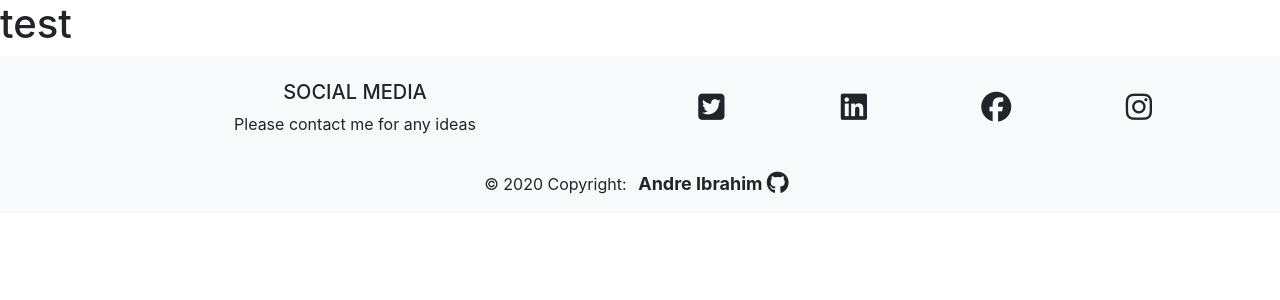
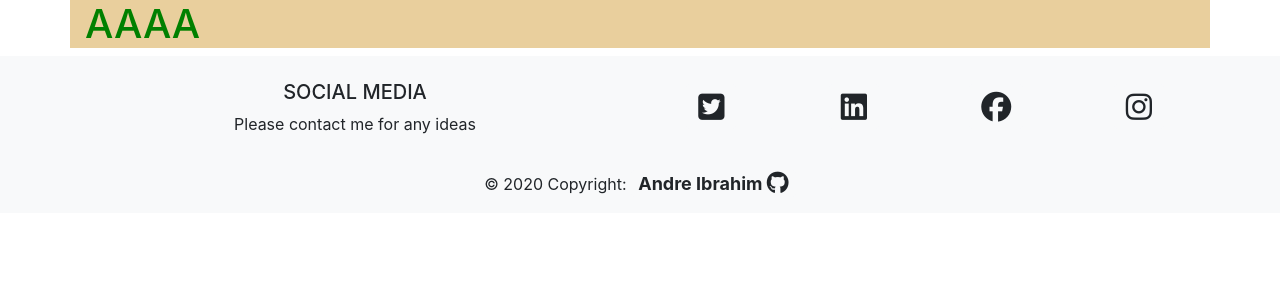
Before and after one commit to Andre-Ibrahim/photographyPortfolio, a Flask app: page / in a window 1280 px wide. Shown: the part 58-358 px from the top of the page. Run offline with Flask 2, Linux system fonts and the light colour scheme; some libraries are stand-ins or nearby versions.

Commit message:
link external css shift relaod for testing to clear cache

```diff
--- a/app.py
+++ b/app.py
@@ -1,4 +1,4 @@
-from flask import Flask, render_template
+from flask import Flask, render_template, url_for
 
 app = Flask(__name__)
 
--- /dev/null
+++ b/static/styles/style.css
@@ -0,0 +1,5 @@
+#faintColor{
+    background-color: rgba(228, 194, 131, 0.788);
+
+    color:green;
+}
--- a/templates/Home.html
+++ b/templates/Home.html
@@ -1,5 +1,11 @@
 {% extends "base.html"%}
 
 {% block content %}
-<h1>test</h1>
+
+
+<div class="container" id="faintColor">
+    <h1>AAAA</h1>
+
+</div>
+
 {%endblock %}
--- a/templates/base.html
+++ b/templates/base.html
@@ -5,9 +5,12 @@
         <title></title>
         <meta name="description" content="">
         <meta name="viewport" content="width=device-width, initial-scale=1">
+
         <link rel="stylesheet" href="https://stackpath.bootstrapcdn.com/bootstrap/4.3.1/css/bootstrap.min.css" integrity="sha384-ggOyR0iXCbMQv3Xipma34MD+dH/1fQ784/j6cY/iJTQUOhcWr7x9JvoRxT2MZw1T" crossorigin="anonymous">
-        <link rel="stylesheet" href="">
+
         <script src="https://kit.fontawesome.com/4364dc4314.js" crossorigin="anonymous"></script>
+        <link rel="stylesheet" type="text/css" href="{{ url_for('static',filename='styles/style.css') }}">
+
     </head>
     <body>
         <div class="bg-light broder">
```
